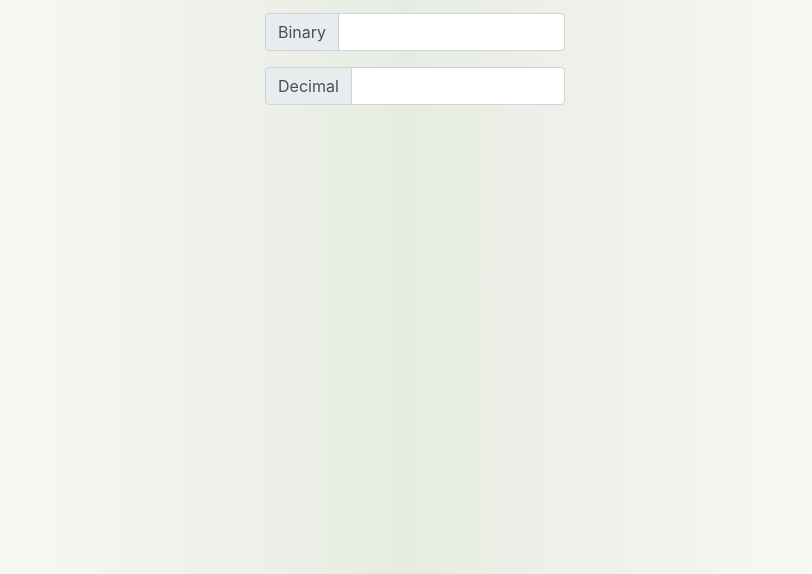
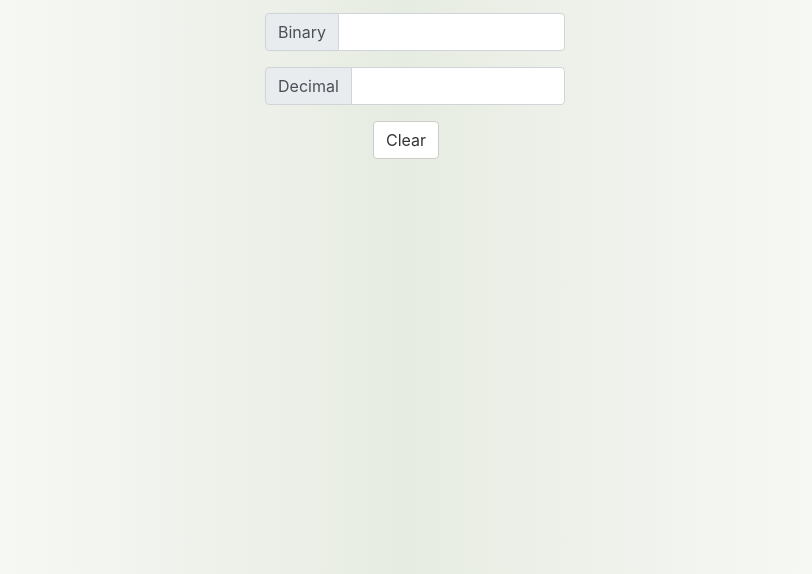
Before and after one commit to Innoue/Binary-to-Decimal, a plain HTML site: page index.html in a window 1280 px wide. Shown: the part 226-800 px from the top of the page, without its empty margins (234-1046 px from the left). Drawn offline with nearby package versions, Linux system fonts and the light colour scheme.

Commit message:
Add button clear

```diff
--- a/css/css.css
+++ b/css/css.css
@@ -20,6 +20,7 @@ body {
 }
 
 #container-bin {
+    min-width: 500px;
     margin: 10% auto;
     width: 500px;
     padding: 15px;
@@ -29,3 +30,9 @@ body {
 input[type="text"]:disabled {
     background: #ffffff;
 }
+
+.btn-default {
+    color: #333!important;
+    background-color: #fff!important;
+    border-color: #ccc!important;
+}
--- a/index.html
+++ b/index.html
@@ -22,6 +22,8 @@
                 <h1> Binary To Decimal </h1>
                 <p>Insert a Binary Number</p>
             </div>
+            <form>
+
                 <div class="input-group mb-3 inputs center-margin">
                     <div class="input-group-prepend">
                         <span class="input-group-text" id="inputGroup-sizing-binary">Binary</span>
@@ -35,6 +37,8 @@
                     <input type="text" id="dec" class="form-control" aria-label="Default" disabled aria-describedby="inputGroup-sizing-default">
                 </div>
                 <p id="texto"></p>
+                <input type="reset" value="Clear" id="reset" class="btn btn-default">
+            </form>
 
 
         </div>
--- a/js/scripts.js
+++ b/js/scripts.js
@@ -5,6 +5,10 @@
 // }
 var tecla = ""
 $(document).ready(function() {
+    $("#reset").click(function() {
+        $("#texto").text("")
+    })
+
     //Armazena em tecla a tecla pressionada
     $(document).keypress(function(e) {
         tecla = e.keyCode
@@ -16,10 +20,6 @@ $(document).ready(function() {
     })
 
     $('#bin').mask('00000000', options);
-    $('#bin').keypress(function() {
-
-
-    })
 });
 
 var options = {
@@ -28,9 +28,6 @@ var options = {
         $("#texto").text("")
     }
 };
-
-
-
 
 // Conversão Binário para Decimal
 function binDec(number) {
```
Lines whose indentation alone changed are shown as unchanged.
